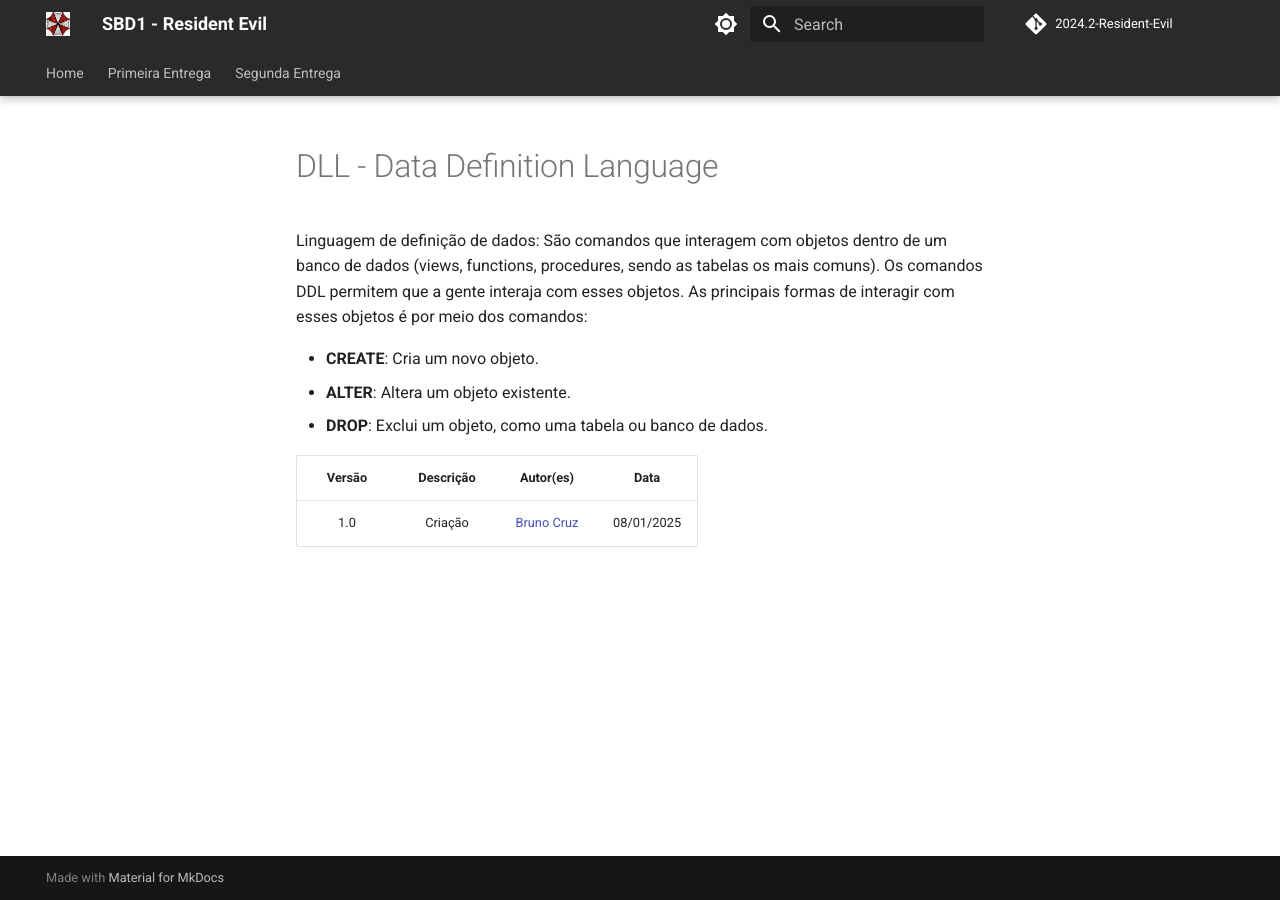
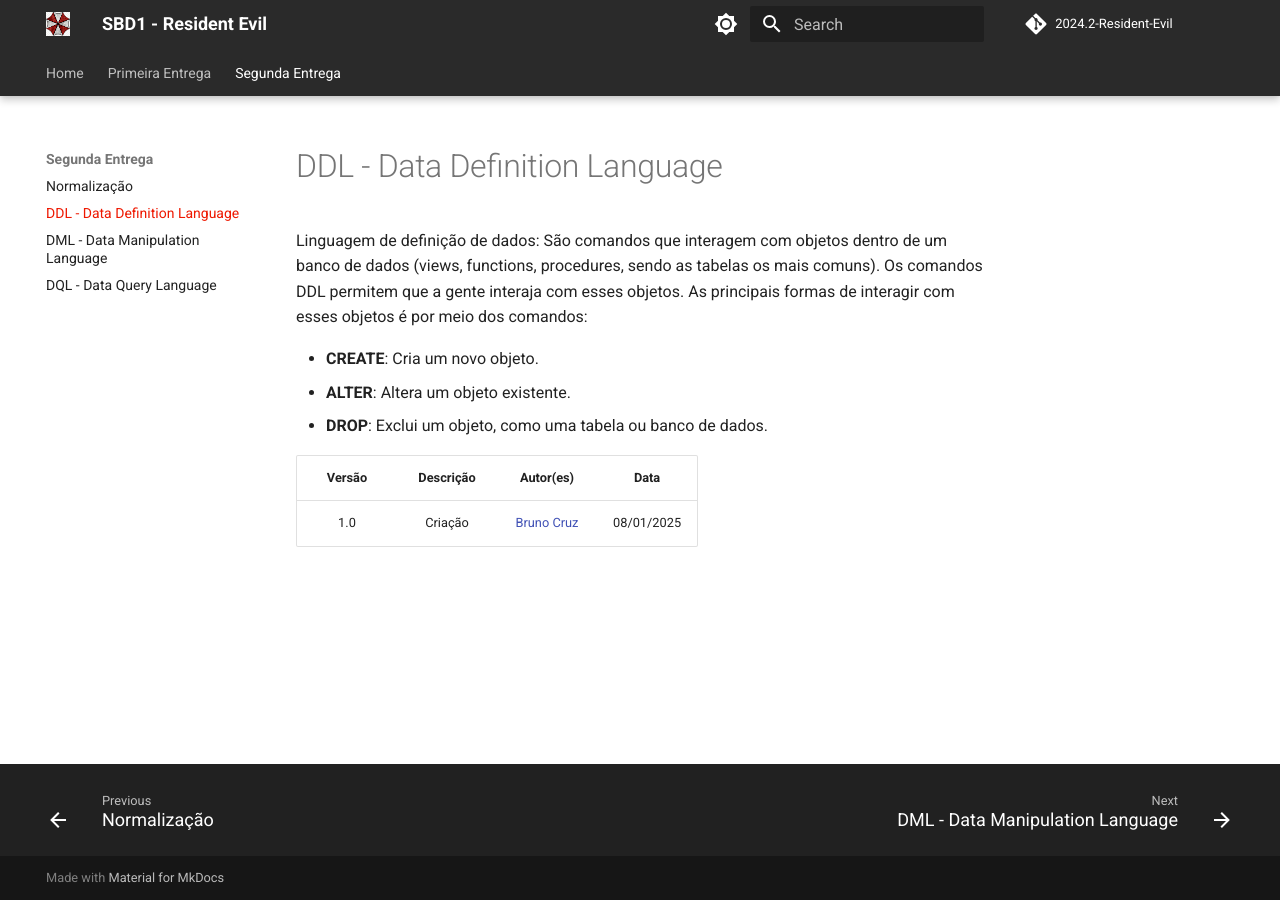
Before and after one commit to SBD1/2024.2-Resident-Evil, an MkDocs documentation site: the page built from docs/entrega2/ddl.md, in a window 1280 px wide. Built offline with MkDocs 1.6.1 and Material for MkDocs 9.7.7, drawn with Linux system fonts in a browser that asks for light colours; comment, search, counter and statistics services are not loaded.

Commit message:
correção de nome e deploy das pages

```diff
--- a/docs/entrega2/dll.md
+++ b/docs/entrega2/ddl.md
@@ -1,4 +1,4 @@
-# DLL - Data Definition Language
+# DDL - Data Definition Language
 
 Linguagem de definição de dados: São comandos que interagem com objetos dentro de um banco de dados (views, functions, procedures, sendo as tabelas os mais comuns). Os comandos DDL permitem que a gente interaja com esses objetos. As principais formas de interagir com esses objetos é por meio dos comandos:
 
--- a/mkdocs.yml
+++ b/mkdocs.yml
@@ -12,6 +12,9 @@ nav:
     - "Dicionário de Dados": entrega1/Dicionario.md
   - "Segunda Entrega":
     - "Normalização": entrega2/normalizacao.md
+    - "DDL - Data Definition Language": entrega2/ddl.md
+    - "DML - Data Manipulation Language": entrega2/dml.md
+    - "DQL - Data Query Language": entrega2/dql.md
 
 theme:
   name: material
```
